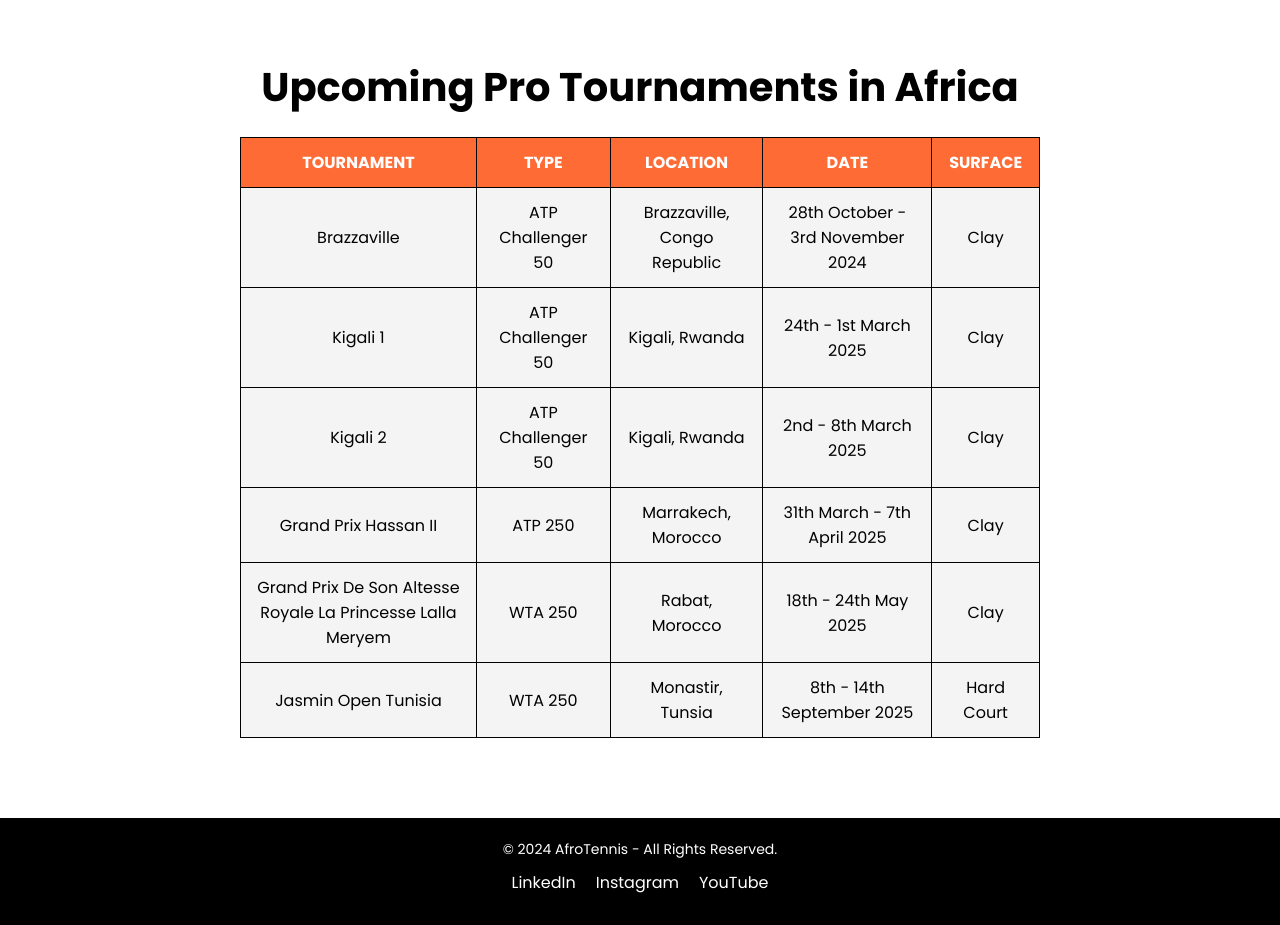
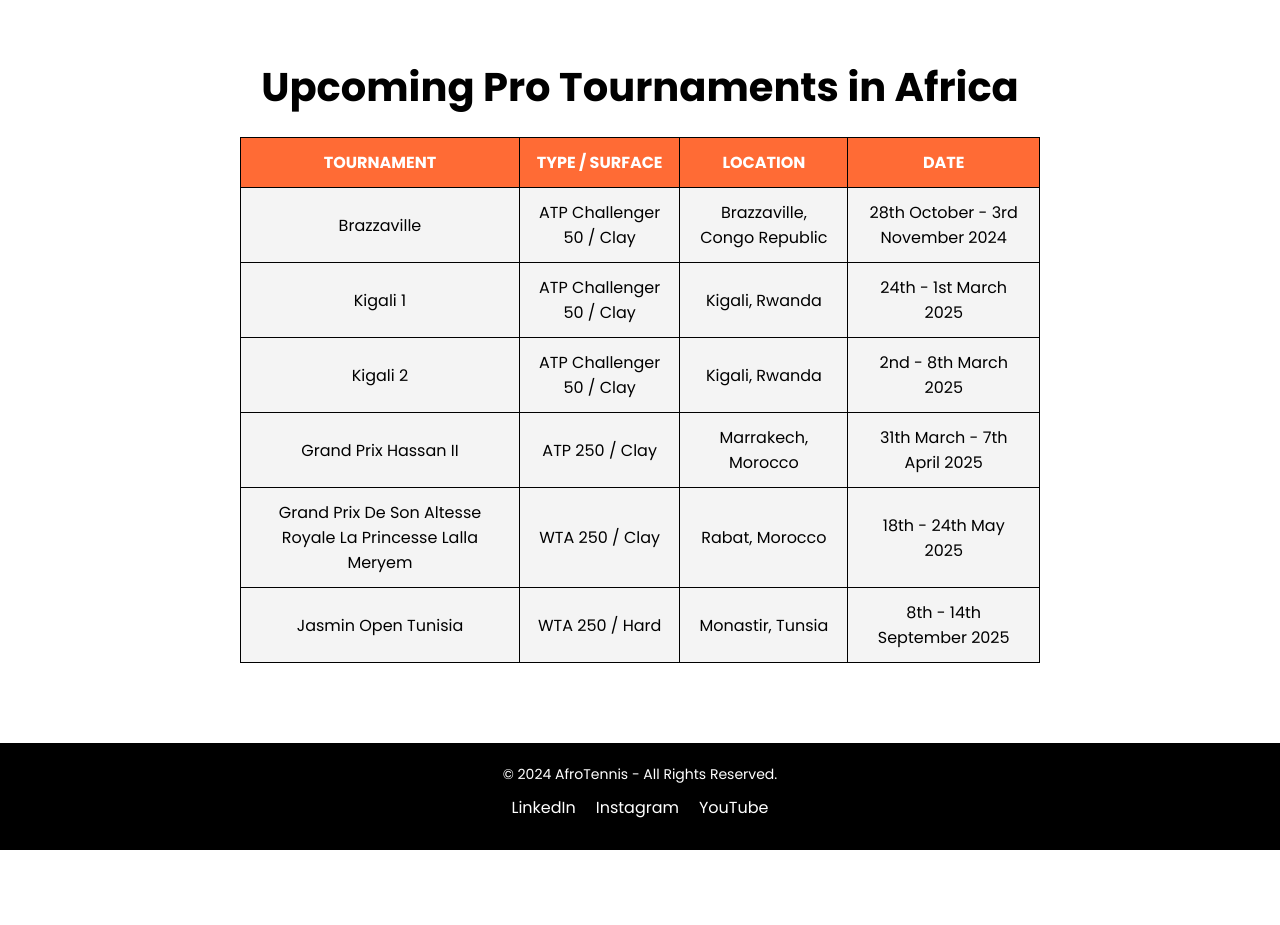
Before and after one commit to Matt0107/afrotennis, a React (Create React App) app: page /events in a window 1280 px wide. Shown: the part 1380-2305 px from the top of the page. After the commit the page ends 2230 px from the top, so only its background shows below. Built offline with nearby package versions, Linux system fonts and the light colour scheme.

Commit message:
table event updated

```diff
--- a/src/pages/Events.js
+++ b/src/pages/Events.js
@@ -36,54 +36,53 @@ const Events = () => {
           <thead>
             <tr>
               <th>Tournament</th>
-              <th>Type</th> {/* Nouvelle colonne Type */}
+              <th>Type / Surface</th> {/* Nouvelle colonne Type */}
               <th>Location</th>
               <th>Date</th>
-              <th>Surface</th>
             </tr>
           </thead>
           <tbody>
             <tr>
               <td>Brazzaville</td>
-              <td>ATP Challenger 50</td> {/* Type de tournoi */}
+              <td>ATP Challenger 50 / Clay</td> {/* Type de tournoi */}
               <td>Brazzaville, Congo Republic</td>
               <td>28th October - 3rd November 2024</td>
-              <td>Clay</td>
+
             </tr>
             <tr>
               <td>Kigali 1</td>
-              <td>ATP Challenger 50</td> {/* Type de tournoi */}
+              <td>ATP Challenger 50 / Clay</td> {/* Type de tournoi */}
               <td>Kigali, Rwanda</td>
               <td>24th - 1st March 2025</td>
-              <td>Clay</td>
+
             </tr>
             <tr>
               <td>Kigali 2</td>
-              <td>ATP Challenger 50</td> {/* Type de tournoi */}
+              <td>ATP Challenger 50 / Clay</td> {/* Type de tournoi */}
               <td>Kigali, Rwanda</td>
               <td>2nd - 8th March 2025</td>
-              <td>Clay</td>
+
             </tr>
             <tr>
               <td>Grand Prix Hassan II</td>
-              <td>ATP 250</td> {/* Type de tournoi */}
+              <td>ATP 250 / Clay</td> {/* Type de tournoi */}
               <td>Marrakech, Morocco</td>
               <td>31th March - 7th April 2025</td>
-              <td>Clay</td>
+
             </tr>
             <tr>
               <td>Grand Prix De Son Altesse Royale La Princesse Lalla Meryem</td>
-              <td>WTA 250</td> {/* Type de tournoi */}
+              <td>WTA 250 / Clay</td> {/* Type de tournoi */}
               <td>Rabat, Morocco</td>
               <td>18th - 24th May 2025</td>
-              <td>Clay</td>
+
             </tr>
             <tr>
               <td>Jasmin Open Tunisia</td>
-              <td>WTA 250</td> {/* Type de tournoi */}
+              <td>WTA 250 / Hard</td> {/* Type de tournoi */}
               <td>Monastir, Tunsia</td>
               <td>8th - 14th September 2025</td>
-              <td>Hard Court</td>
+
             </tr>
           </tbody>
         </table>
--- a/src/styles/Events.css
+++ b/src/styles/Events.css
@@ -108,7 +108,7 @@
     }
 
     .tournament-table th, .tournament-table td {
-      font-size: 0.9rem;
-      padding: 8px;
+      font-size: 0.8rem;
+      padding: 2px;
     }
   }
```
